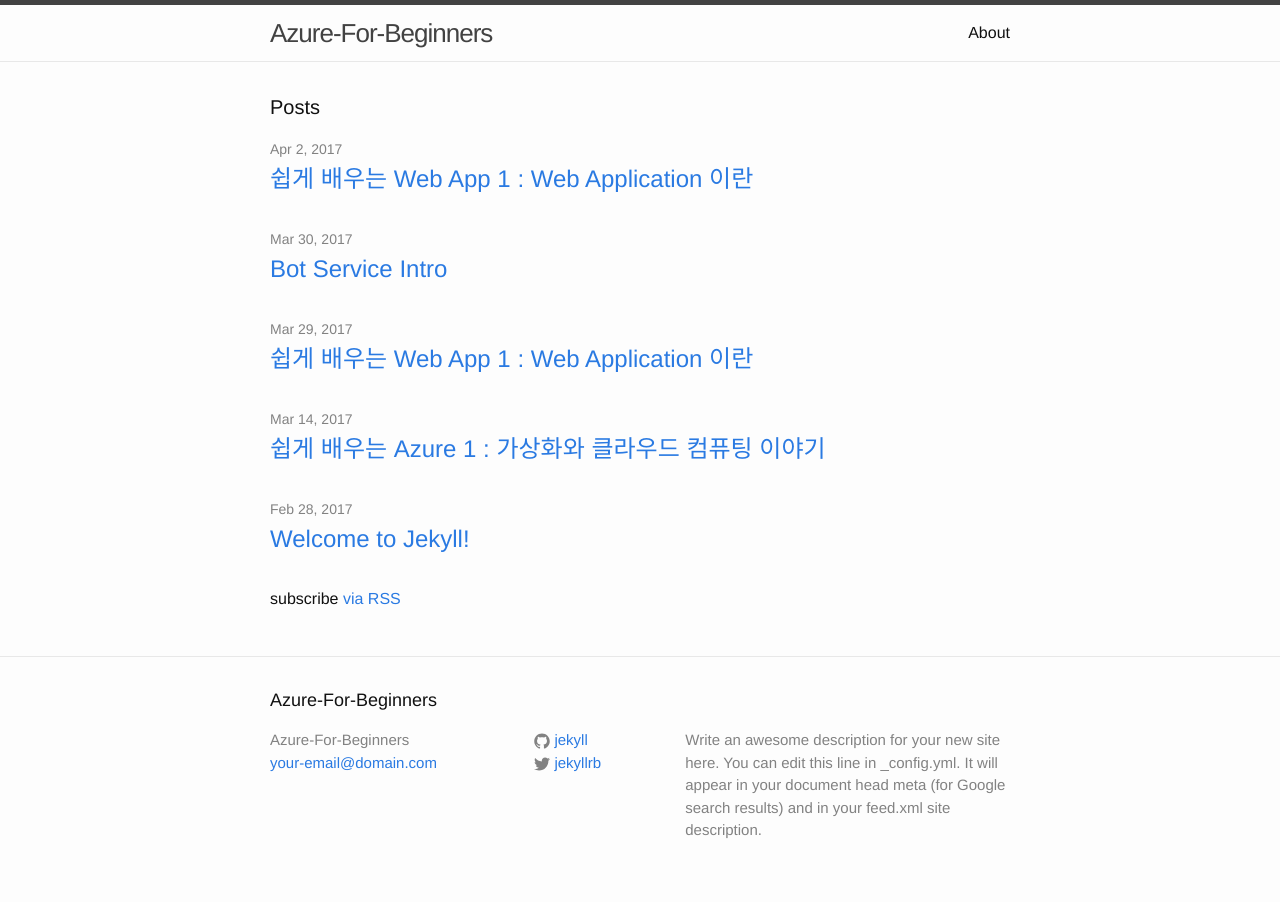
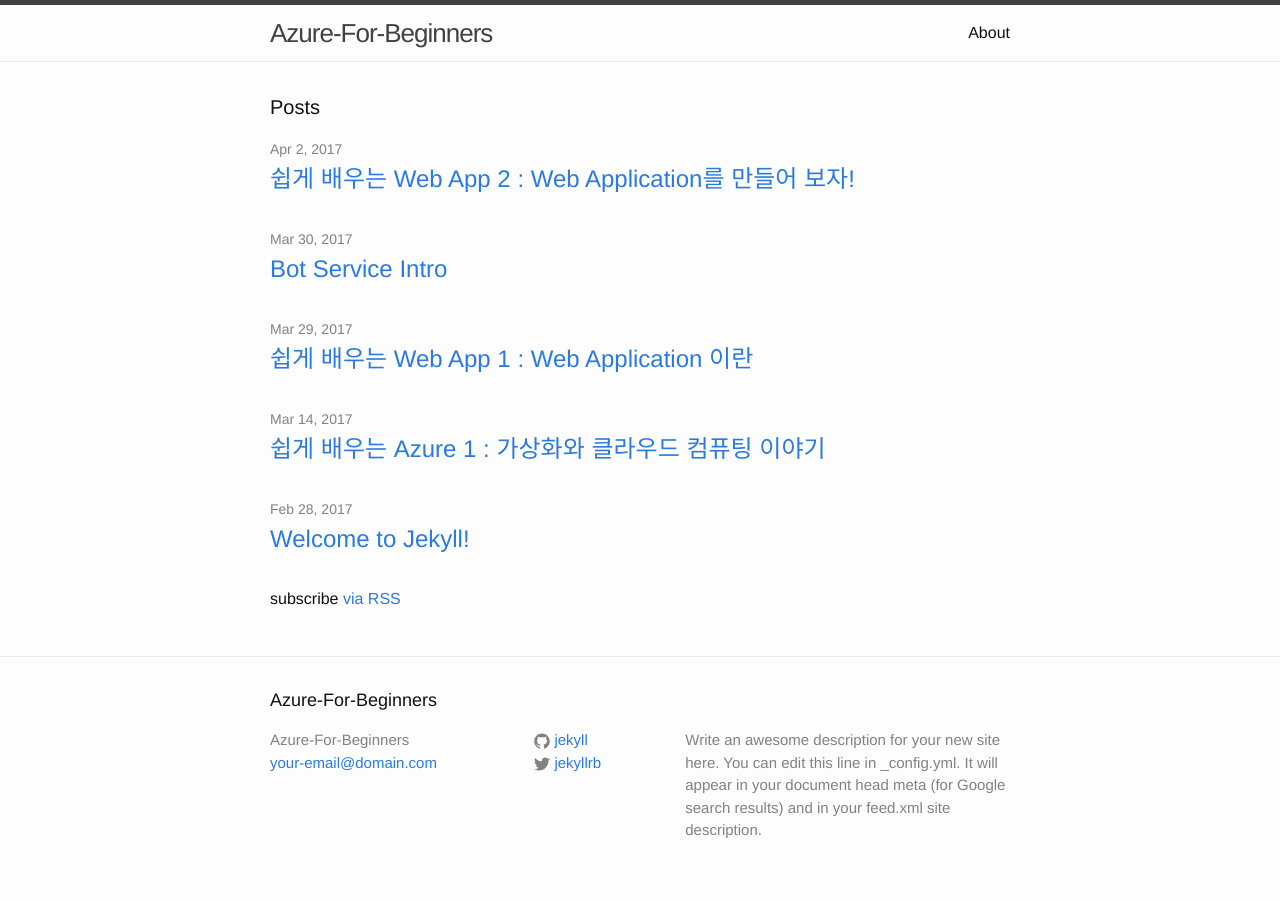
Before and after one commit to Azure-For-Beginner/Azure-For-Beginner.github.io-qqq, a Jekyll site: the page built from index.html, in a window 1280 px wide. Built offline with Jekyll 4.4.1, drawn with Linux system fonts in a browser that asks for light colours.

Commit message:
rename post

```diff
--- a/_posts/2017-04-02-create-webapp.markdown
+++ b/_posts/2017-04-02-create-webapp.markdown
@@ -1,6 +1,6 @@
 ---
 layout: post
-title: "쉽게 배우는 Web App 1 : Web Application 이란"
+title: "쉽게 배우는 Web App 2 : Web Application를 만들어 보자!"
 date: "2017-04-02 04:02:38"
 categories: Azure Web Applcation
 ---
```
